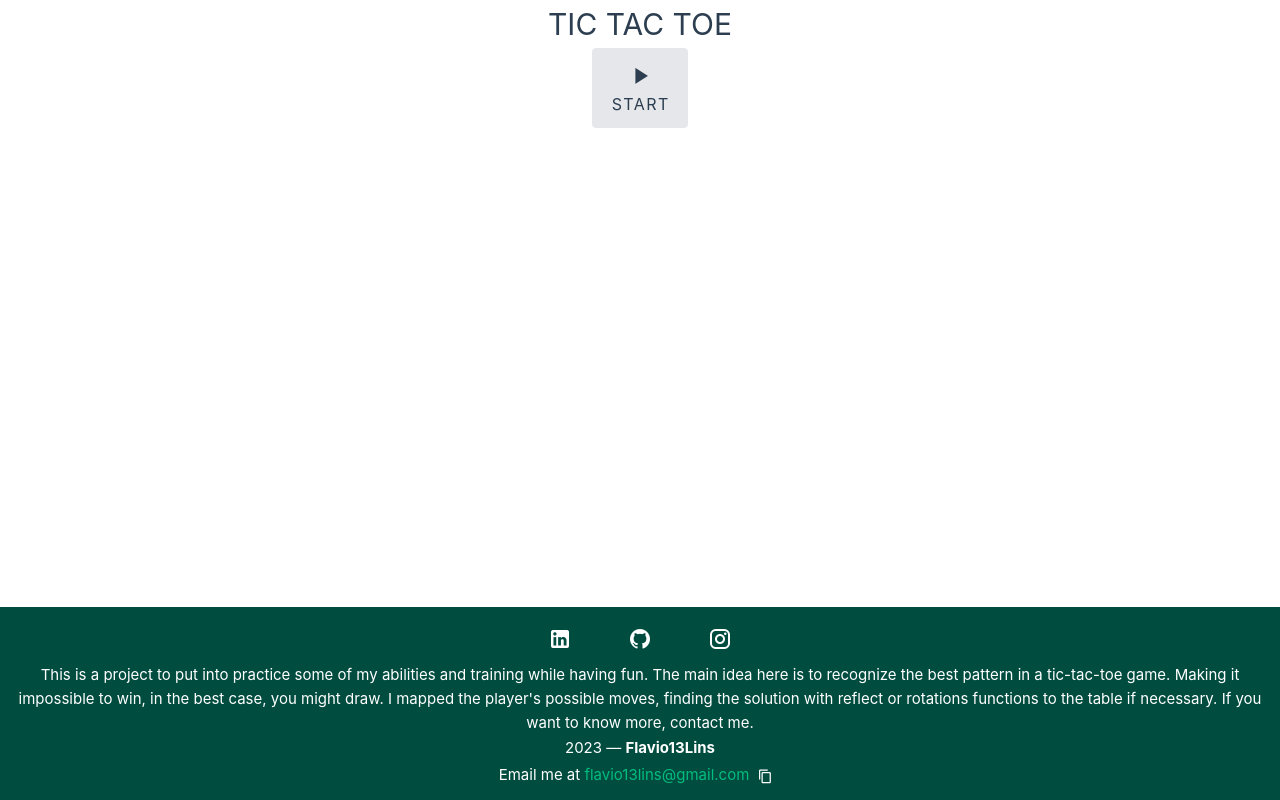
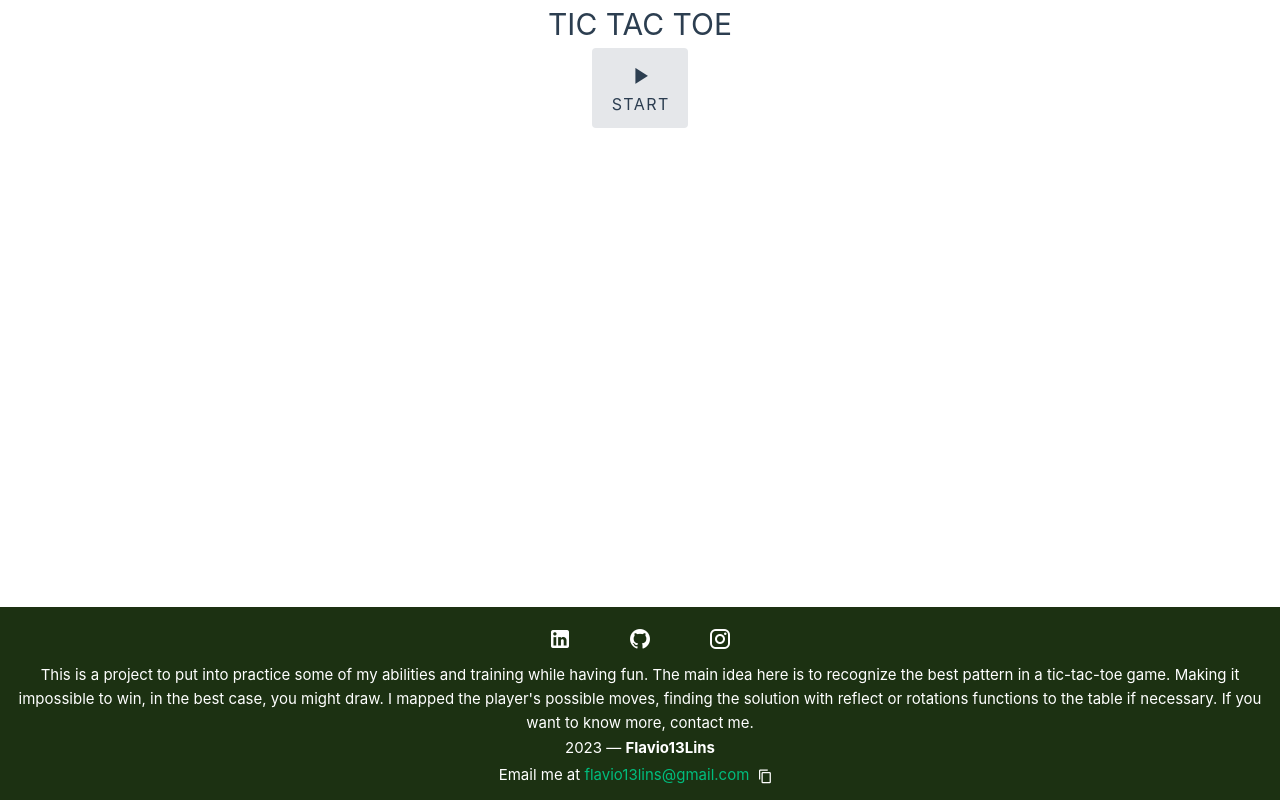
Before and after one commit to Flavio13Lins/tic-tac-toe, a Vue app in the folder tic-tac-toe/: page / in a window 1280 px wide. Built offline with nearby package versions, Linux system fonts and the light colour scheme.

Commit message:
style: adjust on footer color based on palette

```diff
--- a/tic-tac-toe/src/components/TheFooter.vue
+++ b/tic-tac-toe/src/components/TheFooter.vue
@@ -1,6 +1,6 @@
 <template>
   <v-layout>
-    <v-footer class="bg-teal-darken-4 text-center d-flex flex-column">
+    <v-footer style="color: white; background-color: var(--primary-color);" class="text-center d-flex flex-column">
       <div>
         <v-btn
           :key="icon.name"
```
